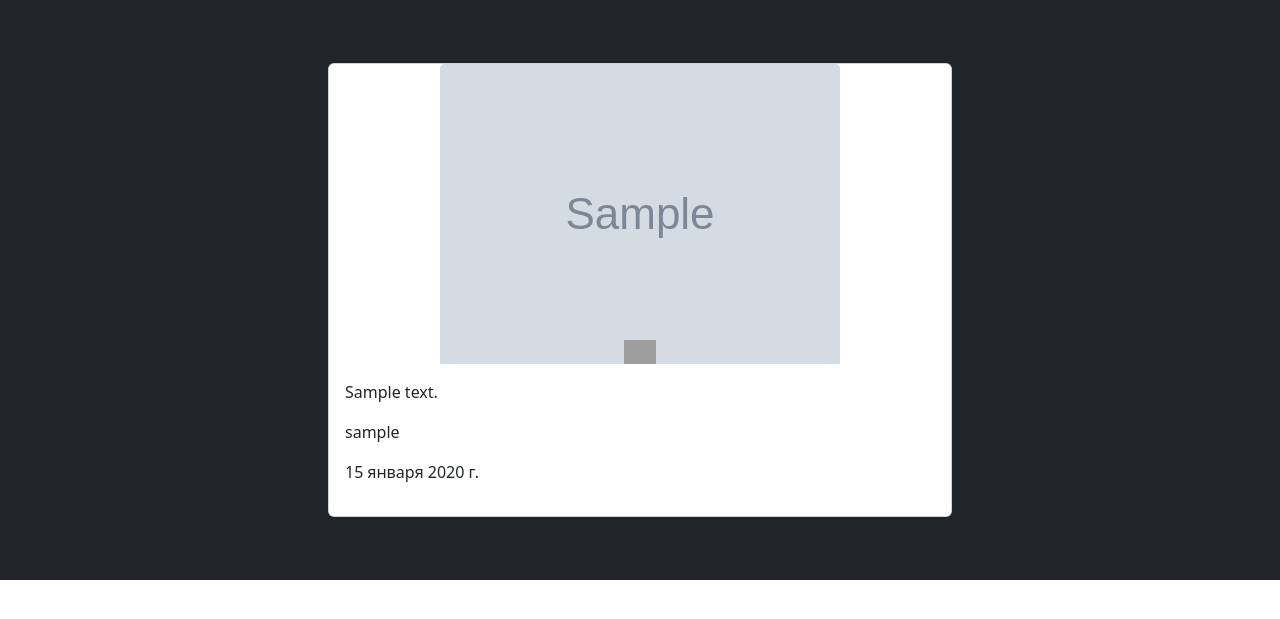
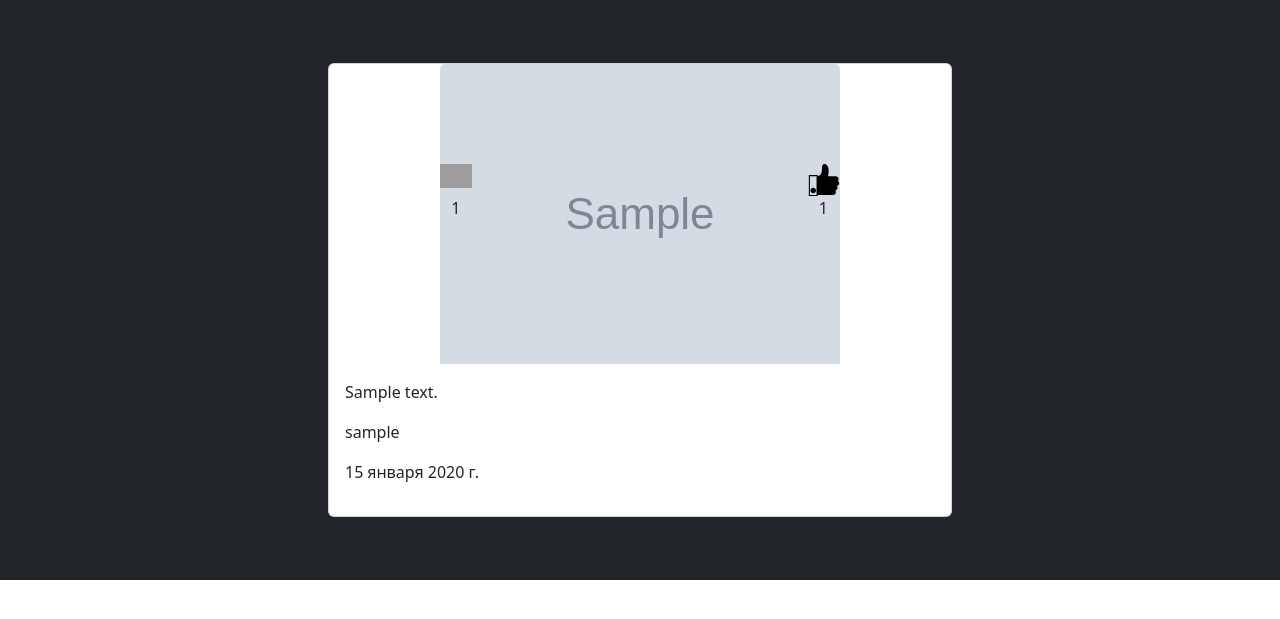
Before and after one commit to RuveMaximus/memes-site, a Django app: page /feed/ in a window 1280 px wide. Shown: the part 58-677 px from the top of the page. Run offline with Django 4.2, Linux system fonts and the light colour scheme; tables that the repository leaves empty hold one stand-in row (values such as "Sample post"); grey boxes marked "Sample" are stand-in pictures; grey boxes are pictures that could not be loaded.

Commit message:
Update feed.css

```diff
--- a/shmemes/static/feed/feed.css
+++ b/shmemes/static/feed/feed.css
@@ -24,6 +24,11 @@
     max-height: 1000rem;
 }
 
+.card-img-top{
+    width:100%;
+    height:auto;
+}
+
 .card-body{
     max-width: 39rem;
     max-height: 1000rem;
@@ -39,9 +44,11 @@
     position: relative;
 }
 
-.card-img-top{
-    width:100%;
-    height:auto;
+.post-likes,
+.post-dislikes {
+    position: absolute;
+    height:100px;
+    width:50px;
 }
 
 .vote-icon{
@@ -50,25 +57,39 @@
     height:auto;
 }
 
-.post-likes,
-.post-dislikes {
-    position: absolute;
+.post-likes{
+
+    right:0;
 }
 
-.post-likes{
-    opacity:0;
-    right: 40px;
+.like{
+    right:0;
+}
+
+.likes-number{
+    margin-top:2rem;
+    margin-left:1.8rem;
 }
 
 .post-dislikes{
-    opacity:0;
+
     left: 0;
 }
 
+.dislikes-number{
+    margin-top:2rem;
+    margin-left:0.7rem;
+}
+
 .comment{
+    opacity:0;
     bottom: 0;
     margin-left: 50%;
     transform: translateX(-50%);
+}
+
+.div-img:hover .card-img-top{
+    filter: blur(5px)
 }
 
 .div-img:hover .post-likes{
@@ -82,7 +103,3 @@
 .div-img:hover .comment {
     opacity:1;
 }
-
-.div-img:hover .card-img-top{
-    filter: blur(5px)
-}
```
